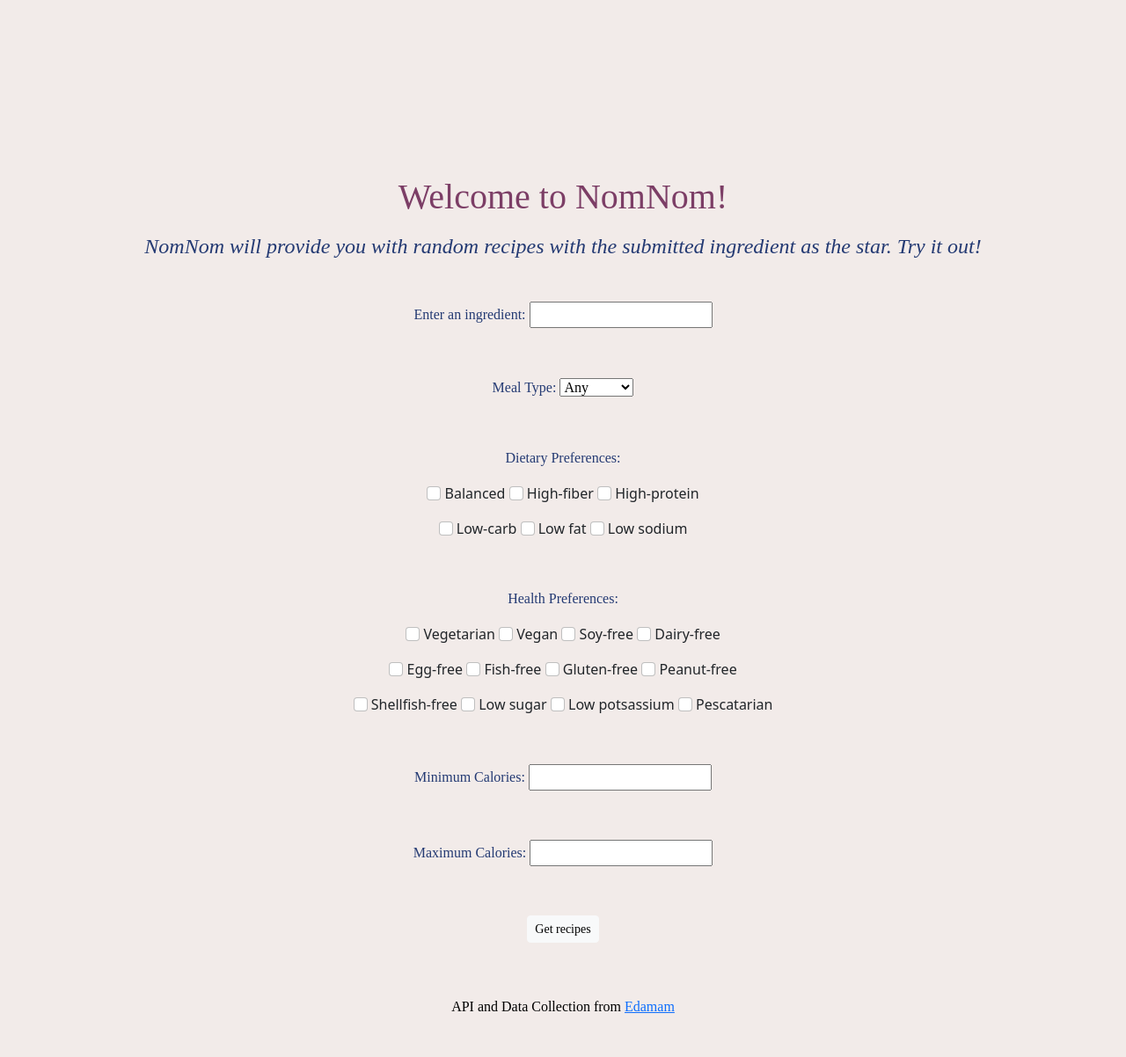
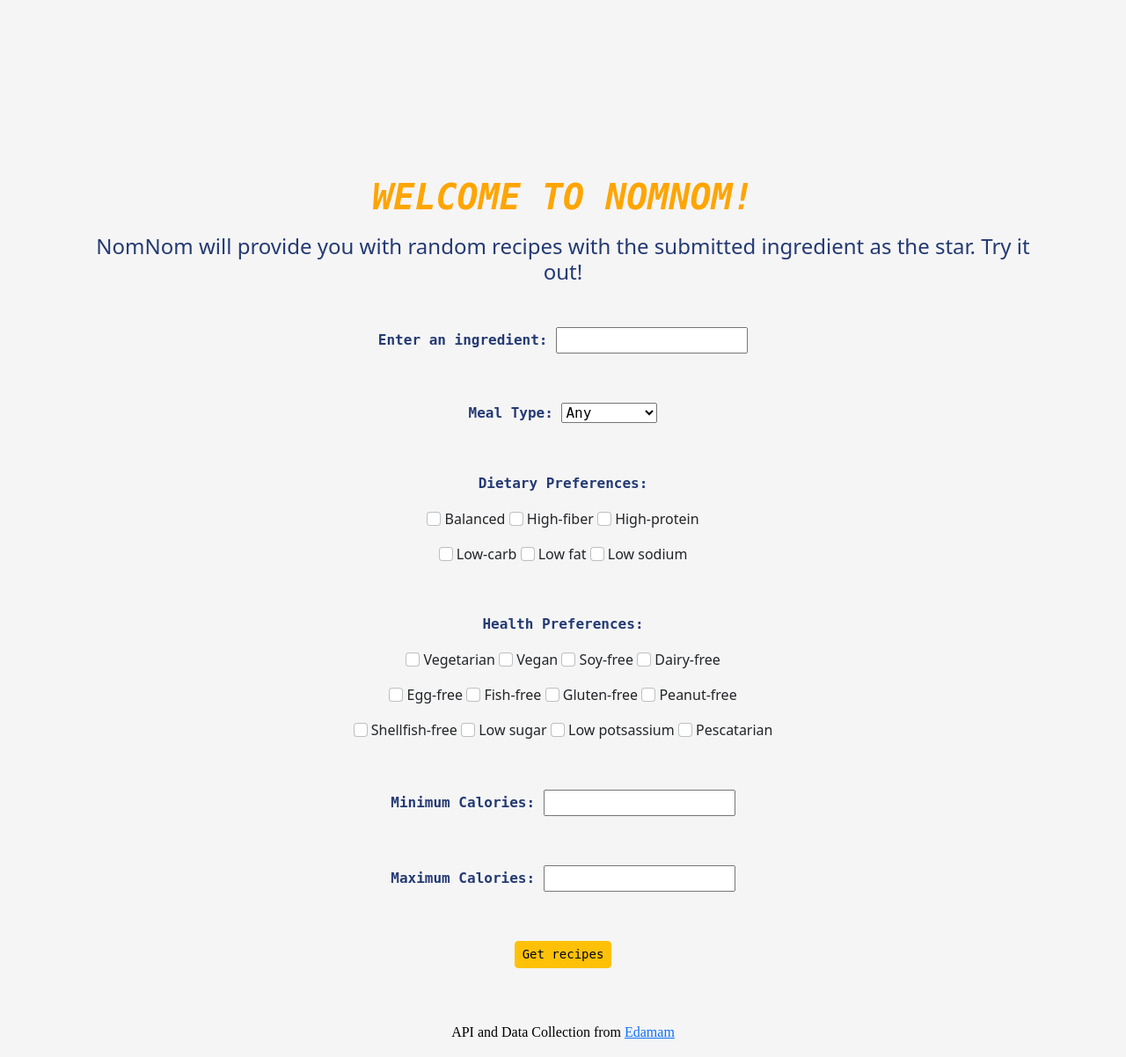
Before and after one commit to dhessimae/final-project-HCDE310, a Flask app: page / in a window 1280 px wide. Shown: the whole page at 88% size. Before the commit the page ends 1152 px from the top, so only its background shows below. Run offline with Flask 3, Linux system fonts and the light colour scheme.

Commit message:
style changes

```diff
--- a/static/styling.css
+++ b/static/styling.css
@@ -1,16 +1,16 @@
 body {
-    background-color: #F2EBE9;
+    background-color: whitesmoke;
 }
 
 #welcome {
-    font-family: 'Raleway';
-    color: #7C3E66;
+    font-family: monospace;
+    color: orange;
     padding-top: 200px;
+    font-weight: bold;
+    font-style: italic;
 }
 
 #welcome-para {
-    font-family: 'Raleway';
-    font-style: italic;
     color: #243A73;
     padding-top: 10px;
     padding-left: 100px;
@@ -20,9 +20,11 @@ body {
 }
 
 .enter-text {
-    font-family: 'Raleway';
+    font-family: monospace;
     color: #243A73;
     padding-top: 40px;
+    font-size: 16px;
+    font-weight: bold;
 }
 
 ul{
@@ -37,7 +39,7 @@ ul{
  }
 
 img {
-    margin-right: 10px;
+    margin-right: 15px;
 }
 
 #box {
--- a/templates/index.html
+++ b/templates/index.html
@@ -9,7 +9,7 @@
 </head>
 
 <header class="text-center">
-    <h1 id="welcome">Welcome to NomNom!</h1>
+    <h1 id="welcome">WELCOME TO NOMNOM!</h1>
     <h2 id="welcome-para">NomNom will provide you with random recipes with the submitted ingredient as the star. Try it out!</h2>
 </header>
 
@@ -116,7 +116,7 @@
 
 
         <p class="enter-text">
-            <button type="submit" class="btn btn-sm btn-light">Get recipes</button>
+            <button type="submit" class="btn btn-sm btn-warning">Get recipes</button>
         </p>
     </form>
 
```
